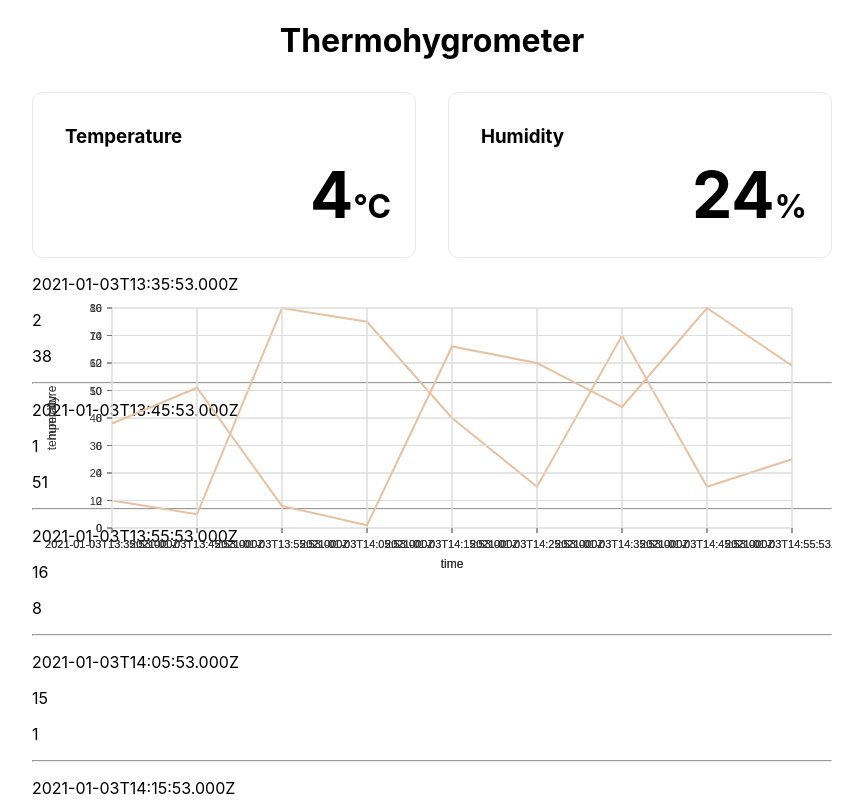
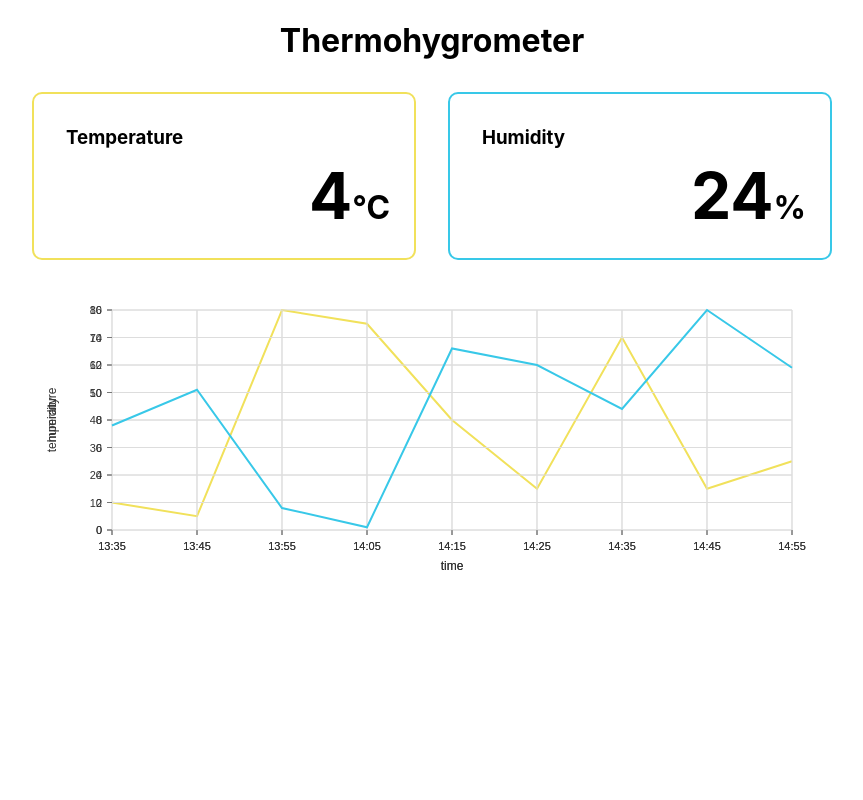
Before and after one commit to sano-home/thermohygrometer, a Next.js app in the folder ui/: page / in a window 1280 px wide. Shown: the top 800 px of the page, without its empty margins (208-1071 px from the left). Built offline with nearby package versions, Linux system fonts and the light colour scheme.

Commit message:
Modify styles

```diff
--- a/ui/components/Current/Card/index.tsx
+++ b/ui/components/Current/Card/index.tsx
@@ -1,5 +1,7 @@
 import { FC } from 'react';
 import useSWR from 'swr';
+
+import { colors } from '../../../constants/colors';
 
 interface ResponseCurrent {
   temperature: number;
@@ -11,10 +13,11 @@ export const Card: FC<{
   title: string;
   value: string;
   suffix: string;
-}> = ({ title, value, suffix }) => {
+  colorTheme: 'temperature' | 'humidity';
+}> = ({ title, value, suffix, colorTheme }) => {
   return (
     <>
-      <div className="card">
+      <div className={`card ${colorTheme}`}>
         <h3>{title}</h3>
         <p>
           <span className="value">{value}</span>
@@ -30,9 +33,17 @@ export const Card: FC<{
             padding: 1.5rem;
             text-align: left;
             color: inherit;
-            border: 1px solid #eaeaea;
+            border: 2px solid;
             border-radius: 10px;
             font-weight: bold;
+          }
+
+          .temperature {
+            border-color: ${colors.temperature};
+          }
+
+          .humidity {
+            border-color: ${colors.humidity};
           }
 
           h3 {
--- a/ui/components/Current/index.tsx
+++ b/ui/components/Current/index.tsx
@@ -25,10 +25,16 @@ export const Current: FC = () => {
             title="Temperature"
             value={data.temperature.toString()}
             suffix="℃"
+            colorTheme="temperature"
           />
         </GridItem>
         <GridItem>
-          <Card title="Humidity" value={data.humidity.toString()} suffix="%" />
+          <Card
+            title="Humidity"
+            value={data.humidity.toString()}
+            suffix="%"
+            colorTheme="humidity"
+          />
         </GridItem>
       </GridContainer>
     </>
--- a/ui/components/HistoryChart/index.tsx
+++ b/ui/components/HistoryChart/index.tsx
@@ -3,6 +3,7 @@ import useSWR from 'swr';
 import { ResponsiveLine } from '@nivo/line';
 
 import { ResponseCurrent } from '../Current';
+import { colors } from '../../constants/colors';
 
 interface ResponseHistories {
   pages: {
@@ -13,7 +14,6 @@ interface ResponseHistories {
 
 interface LineChartItem {
   id: string;
-  color: string;
   data: {
     x: string;
     y: number;
@@ -25,7 +25,7 @@ const convertToChartData = (
   field: 'temperature' | 'humidity'
 ): LineChartItem['data'] => {
   return histories.map((item, index) => ({
-    x: item.timestamp,
+    x: formatTimestamp(item.timestamp),
     y: item[field],
   }));
 };
@@ -38,19 +38,18 @@ export const HistoryChart: FC = () => {
 
   const temperatureChartData: LineChartItem = {
     id: 'temperature',
-    color: 'hsl(190, 70%, 50%)',
     data: convertToChartData(data.data, 'temperature'),
   };
 
   const humidityChartData: LineChartItem = {
     id: 'humidity',
-    color: 'hsl(207, 70%, 50%)',
     data: convertToChartData(data.data, 'humidity'),
   };
 
   return (
     <div style={{ height: 320, width: 800 }}>
       <ResponsiveLine
+        colors={[colors.temperature]}
         data={[temperatureChartData]}
         margin={{ top: 50, right: 40, bottom: 50, left: 80 }}
         xScale={{ type: 'point' }}
@@ -92,6 +91,7 @@ export const HistoryChart: FC = () => {
 
       <ResponsiveLine
         data={[humidityChartData]}
+        colors={[colors.humidity]}
         margin={{ top: 50, right: 40, bottom: 50, left: 80 }}
         xScale={{ type: 'point' }}
         yScale={{
@@ -129,15 +129,13 @@ export const HistoryChart: FC = () => {
         pointLabelYOffset={-12}
         useMesh={true}
       />
-
-      {data.data.map((item, index) => (
-        <div key={item.timestamp}>
-          <p>{item.timestamp}</p>
-          <p>{item.temperature}</p>
-          <p>{item.humidity}</p>
-          <hr />
-        </div>
-      ))}
     </div>
   );
 };
+
+const formatTimestamp = (timestamp: string): string => {
+  const time = new Date(timestamp);
+  const hour = time.getHours().toString().padStart(2, '0');
+  const minute = time.getMinutes().toString().padStart(2, '0');
+  return `${hour}:${minute}`;
+};
--- /dev/null
+++ b/ui/constants/colors.ts
@@ -0,0 +1,4 @@
+export const colors = {
+  temperature: '#f1e15b',
+  humidity: '#38c8e8',
+};
```
